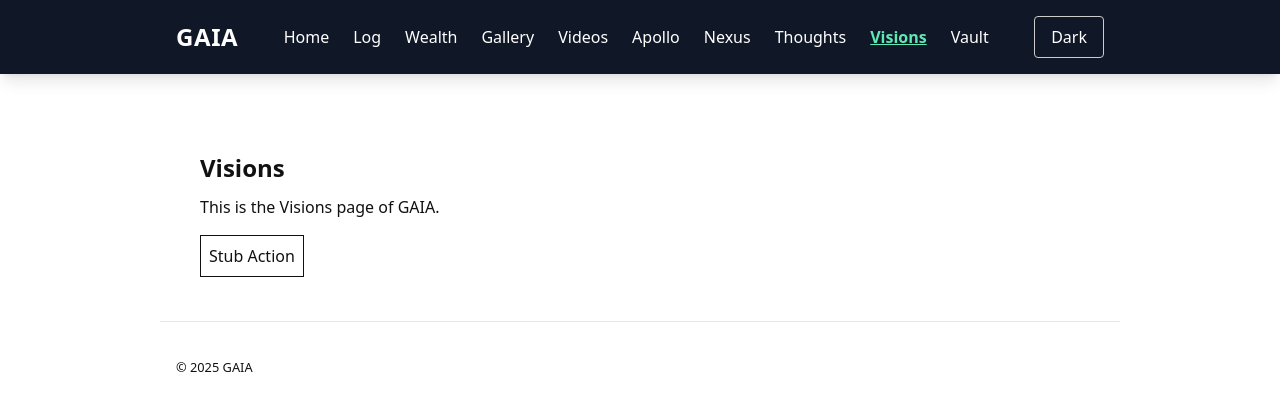
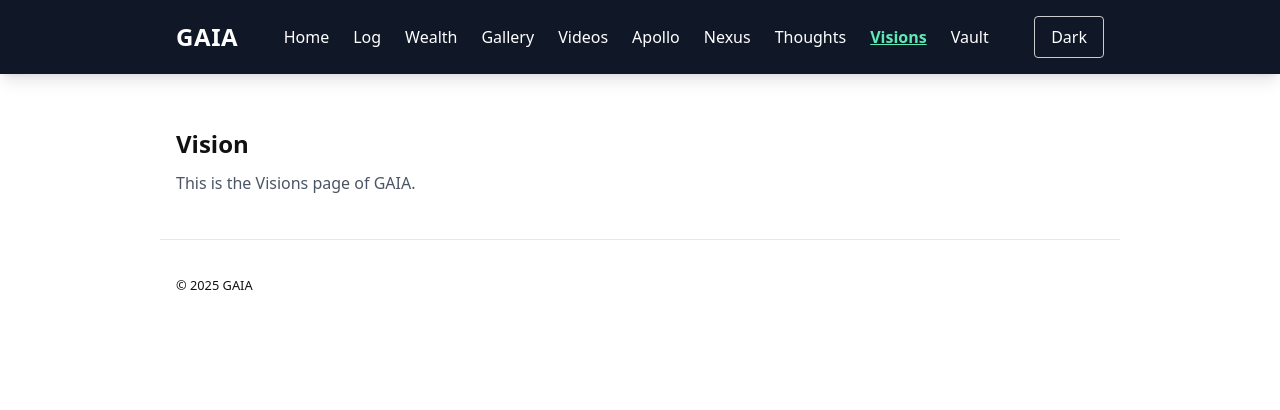
Before and after one commit to Mostafa-El-Masry/gaia, a Next.js app: page /visions in a window 1280 px wide. Shown: the top 410 px of the page. Built offline with nearby package versions, Linux system fonts and the light colour scheme.

Commit message:
adding a common header

```diff
--- a/app/gallery/page.tsx
+++ b/app/gallery/page.tsx
@@ -2,12 +2,9 @@ import SectionHeader from "../components/SectionHeader";
 
 export default function GalleryPage() {
   return (
-    <section className="p-6 space-y-4">
-      <SectionHeader
-        title="Gallery"
-        description="Your visual library. Store images, artwork, and memories."
-      />
-      <button className="border px-4 py-2 rounded">Add Image</button>
-    </section>
+    <SectionHeader
+  title="Gallery"
+  description="This is the where all images will exist."
+/>
   );
 }
--- a/app/visions/page.tsx
+++ b/app/visions/page.tsx
@@ -1,9 +1,11 @@
+import SectionHeader from "../components/SectionHeader";
+
 export default function CorePage() {
   return (
-    <section className="p-6">
-      <h1 className="text-2xl font-bold">Visions</h1>
-      <p>This is the Visions page of GAIA.</p>
-      <button className="border p-2 mt-4">Stub Action</button>
-    </section>
+    <SectionHeader
+  title="Vision"
+  description="This is the Visions page of GAIA."
+/>
+
   );
 }
```
